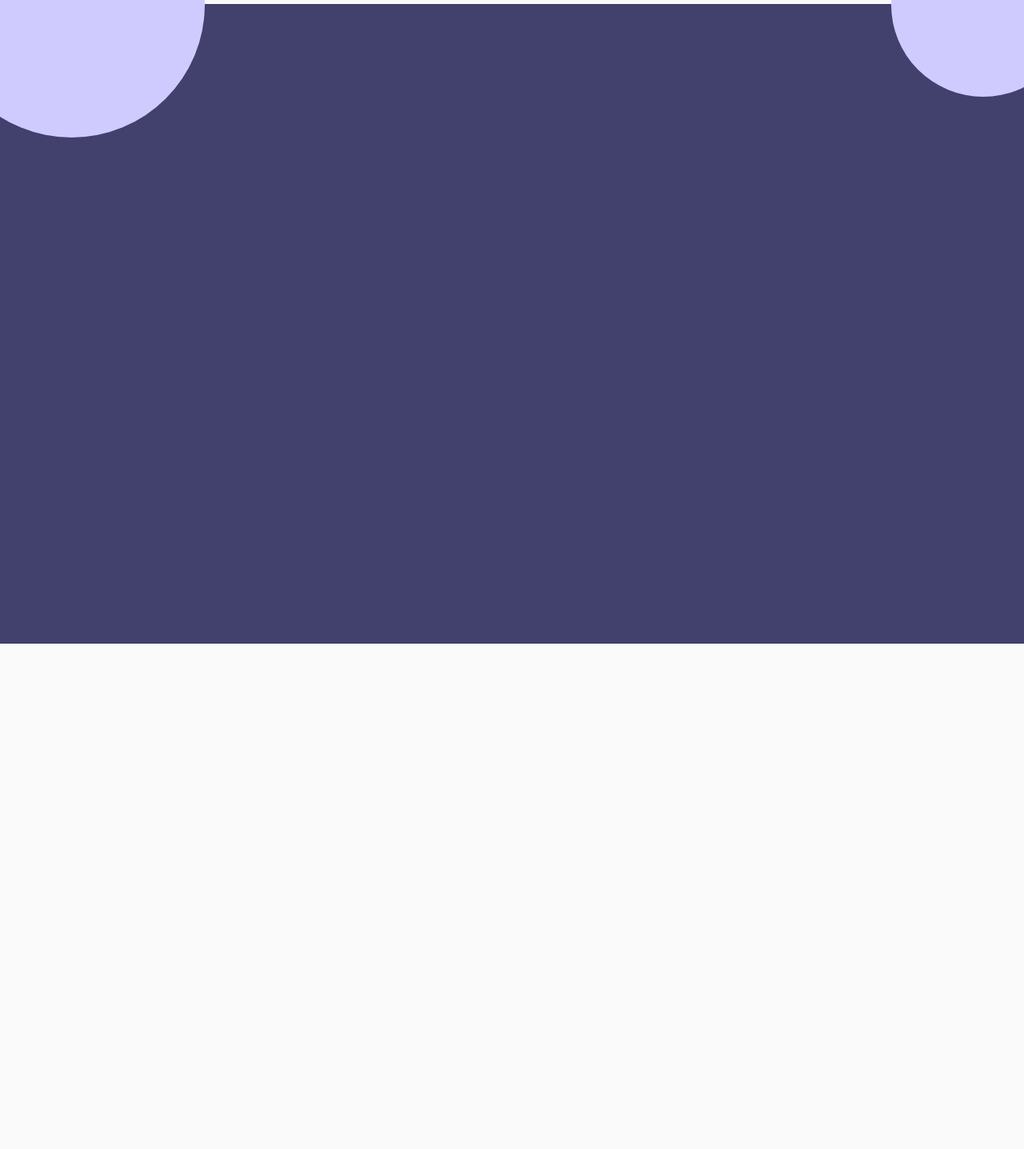
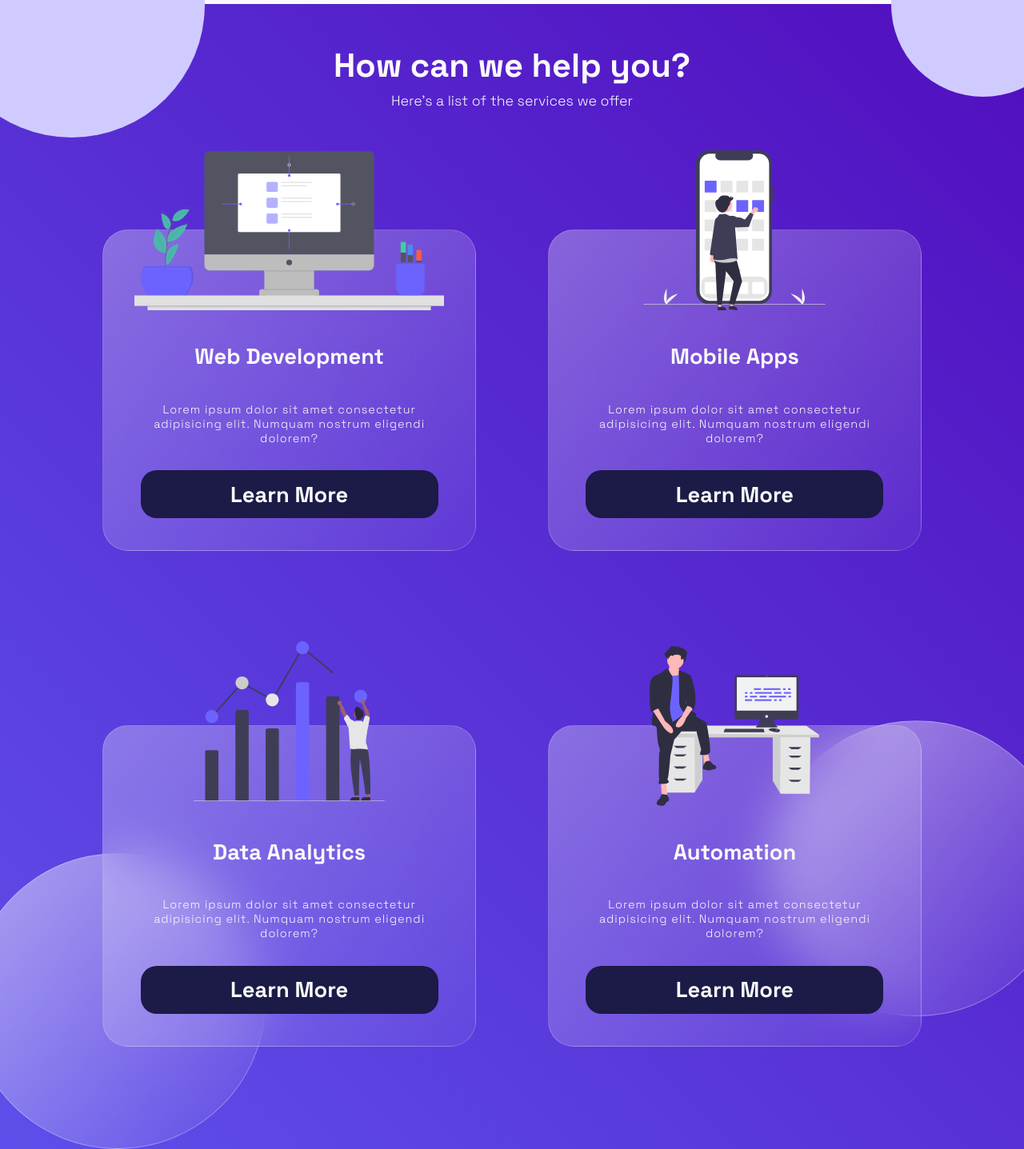
Before and after one commit to michaelarn0ld-deprecated/ecstatech-app, a Gatsby site: page / in a window 1280 px wide. Shown: the part 766-2203 px from the top of the page at 80% size. Before the commit the page ends 1571 px from the top, so only its background shows below. Built offline with nearby package versions, Linux system fonts and the light colour scheme; Gatsby itself is replaced by a stand-in of ours.

Commit message:
ipad viewing

```diff
--- a/src/components/Services.js
+++ b/src/components/Services.js
@@ -1,10 +1,54 @@
 import React from "react"
 import "../styles/Services.scss"
+import webdev from "../images/webdev.svg"
 
 const Services = () => {
   return (
     <div className="services">
-      <div className="another"></div>
+      <div className="services-text">
+        <h1>How can we help you?</h1>
+        <p>Here's a list of the services we offer</p>
+      </div>
+      <div className="services-glass">
+        <div className="services-glass-item one">
+          <div></div>
+          <h2>Web Development</h2>
+          <p>
+            Lorem ipsum dolor sit amet consectetur adipisicing elit. Numquam
+            nostrum eligendi dolorem?
+          </p>
+          <button>Learn More</button>
+        </div>
+        <div className="services-glass-item two">
+          <div></div>
+          <h2>Mobile Apps</h2>
+          <p>
+            Lorem ipsum dolor sit amet consectetur adipisicing elit. Numquam
+            nostrum eligendi dolorem?
+          </p>
+          <button>Learn More</button>
+        </div>
+        <div className="services-glass-item three">
+          <div></div>
+          <h2>Data Analytics</h2>
+          <p>
+            Lorem ipsum dolor sit amet consectetur adipisicing elit. Numquam
+            nostrum eligendi dolorem?
+          </p>
+          <button>Learn More</button>
+        </div>
+        <div className="services-glass-item four">
+          <div></div>
+          <h2>Automation</h2>
+          <p>
+            Lorem ipsum dolor sit amet consectetur adipisicing elit. Numquam
+            nostrum eligendi dolorem?
+          </p>
+          <button>Learn More</button>
+        </div>
+      </div>
+      <div className="circle1"></div>
+      <div className="circle2"></div>
     </div>
   )
 }
--- a/src/styles/Services.scss
+++ b/src/styles/Services.scss
@@ -1,5 +1,194 @@
 .services {
+  min-height: 100vh;
   width: 100%;
-  height: 100vh;
-  background: #42406c;
+  background: linear-gradient(45deg, #5e4fea, #510ebe);
+  position: relative;
+  display: flex;
+  flex-direction: column;
+  justify-content: center;
+  align-items: center;
+  &-text {
+    padding-top: 50px;
+    padding-bottom: 150px;
+    background: transparent;
+    color: #fafafa;
+    > h1 {
+      background: transparent;
+      font-size: 2.6rem;
+      text-align: center;
+      padding-bottom: 7px;
+    }
+    > p {
+      background: transparent;
+      font-weight: 300;
+      font-size: 1.1rem;
+      text-align: center;
+    }
+  }
+  &-glass {
+    width: 90%;
+    background: transparent;
+    display: grid;
+    align-items: end;
+    grid-template-columns: repeat(4, 1fr);
+    grid-gap: 40px;
+    padding-bottom: 50px;
+    &-item {
+      display: flex;
+      justify-content: center;
+      text-align: center;
+      position: relative;
+      background: #ffffff;
+      color: #fafafa;
+      background: linear-gradient(
+        to right bottom,
+        rgba(255, 255, 255, 0.3),
+        rgba(255, 255, 255, 0.05)
+      );
+      min-height: max(50vh, 400px);
+      border-radius: 2rem;
+      border: 1px solid rgba(255, 255, 255, 0.2);
+      backdrop-filter: blur(2rem);
+      z-index: 2;
+      > h2 {
+        font-size: 1.7rem;
+        position: absolute;
+        top: 35%;
+        background: transparent;
+      }
+      > p {
+        background: transparent;
+        position: absolute;
+        top: 42%;
+        padding: 10%;
+        font-size: 0.9rem;
+        letter-spacing: 1px;
+        font-weight: 300;
+      }
+      &.one,
+      &.two,
+      &.three,
+      &.four {
+        > div {
+          position: absolute;
+          top: -25%;
+          width: 85%;
+          height: 50%;
+          background-position: bottom;
+          background-size: contain;
+          background-repeat: no-repeat;
+          background-color: transparent;
+        }
+        > button {
+          position: absolute;
+          top: 75%;
+          height: 15%;
+          width: 80%;
+          font-size: 1.7rem;
+          font-weight: 600;
+          background: #1c1a46;
+          color: #fafafa;
+          border-radius: 20px;
+          border: none;
+          &:hover {
+            cursor: pointer;
+          }
+        }
+      }
+
+      &.one {
+        > div {
+          background-image: url("../images/webdev.svg");
+        }
+      }
+      &.two {
+        > div {
+          background-image: url("../images/mobile.svg");
+        }
+      }
+      &.three {
+        > div {
+          top: calc(-25% - 6px);
+          background-image: url("../images/data.svg");
+        }
+      }
+      &.four {
+        > div {
+          background-image: url("../images/automate.svg");
+        }
+      }
+    }
+  }
 }
+
+.circle1,
+.circle2 {
+  background: #ffffff;
+  background: linear-gradient(
+    to right bottom,
+    rgba(255, 255, 255, 0.5),
+    rgba(255, 255, 255, 0.02)
+  );
+  height: 23rem;
+  width: 23rem;
+  position: absolute;
+  border: 1px solid rgba(255, 255, 255, 0.3);
+  border-radius: 300%;
+}
+
+.circle1 {
+  bottom: 0;
+  left: -3vw;
+}
+
+.circle2 {
+  right: -4vw;
+  bottom: 13vw;
+}
+
+@media all and (max-width: 1356px) {
+  .services {
+    &-glass {
+      width: 80%;
+      grid-template-columns: repeat(2, 1fr);
+      grid-gap: 7vw;
+      padding-bottom: 0;
+      &-item {
+        margin-bottom: 10vw;
+      }
+    }
+  }
+}
+
+@media all and (max-width: 720px) {
+  .services {
+    &-glass {
+      width: 70%;
+      grid-template-columns: 1fr;
+      padding-bottom: 0;
+      &-item {
+        margin-bottom: 25vw;
+      }
+    }
+  }
+}
+
+@media all and (max-width: 400px) {
+  .services {
+    &-glass {
+      width: 80%;
+    }
+  }
+}
+
+@media all and (max-width: 350px) {
+  .services {
+    &-glass {
+      &-item {
+        > h2 {
+          font-size: 1.5rem;
+        }
+      }
+    }
+  }
+}
```
Also changed, not shown: src/images/automate.svg (added), src/images/data.svg (added), src/images/mobile.svg (added), src/images/webdev.svg (added).
